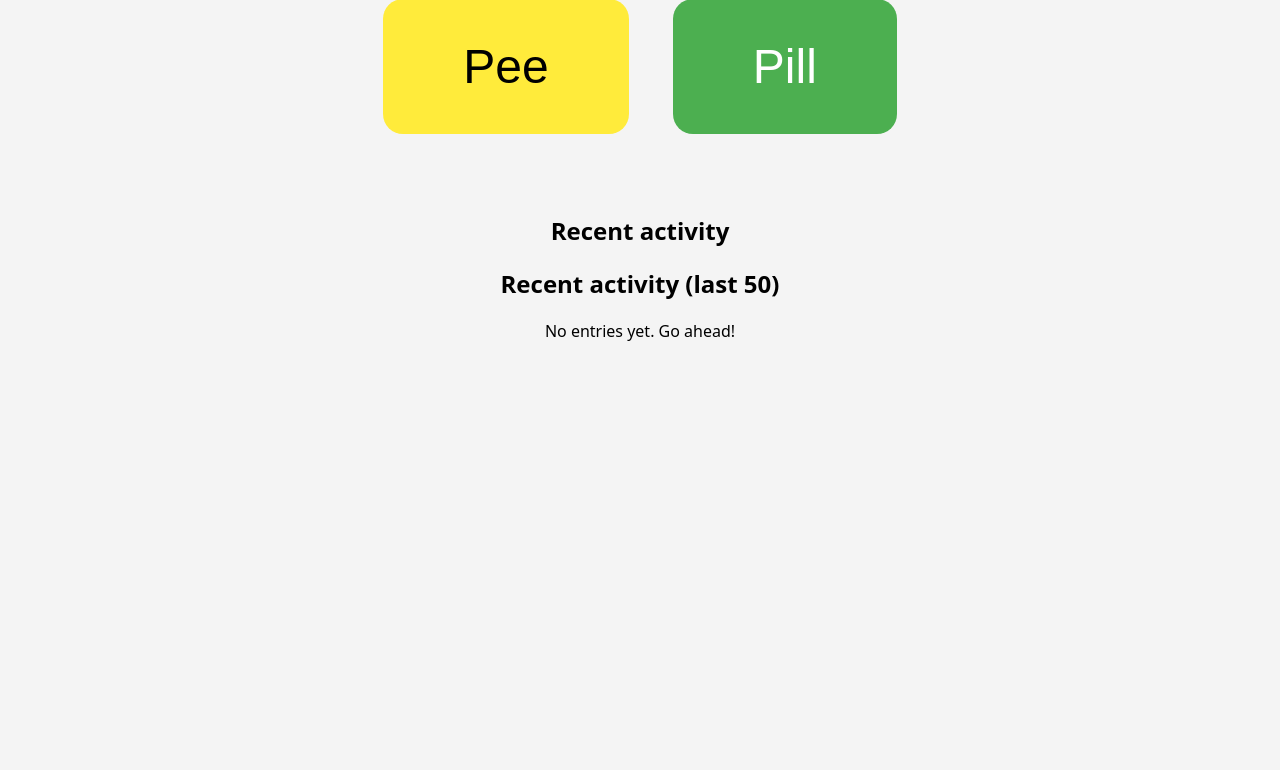
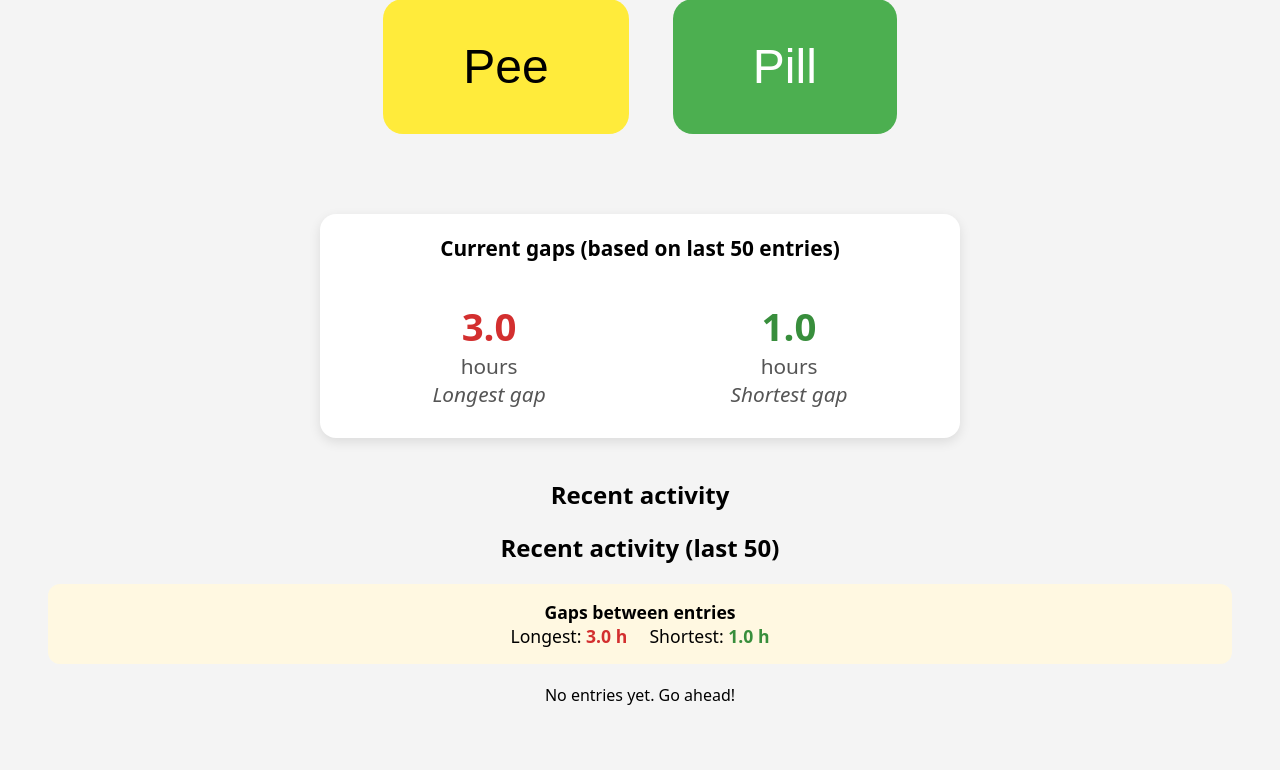
Before and after one commit to vladimir-zolotykh/bathlog, a Django app: page / in a window 1280 px wide. Shown: the part 193-963 px from the top of the page. Before the commit the page ends 534 px from the top, so only its background shows below. Run offline with Django 5.2, Linux system fonts and the light colour scheme; data that the repository does not hold is empty.

Commit message:
Checkout: largest/shortest gaps (constants)
Will fix it later

```diff
--- a/timestamp/templates/timestamp/home.html
+++ b/timestamp/templates/timestamp/home.html
@@ -52,6 +52,20 @@
     <div class="buttons">
         <button onclick="log('pee')" class="pee">Pee</button>
         <button onclick="log('pill')" class="pill">Pill</button>
+    </div>
+
+    <div style="margin: 40px auto; max-width: 600px; background: white; padding: 20px; border-radius: 16px; box-shadow: 0 4px 12px rgba(0,0,0,0.1); font-size: 1.3rem;">
+        <strong>Current gaps (based on last 50 entries)</strong><br><br>
+        <div style="display: flex; justify-content: space-around; flex-wrap: wrap;">
+            <div style="text-align: center; margin: 10px;">
+                <div style="font-size: 2.4rem; font-weight: bold; color: #d32f2f;">{{ max_gap|floatformat:1 }}</div>
+                <div style="color: #555;">hours<br><em>Longest gap</em></div>
+            </div>
+            <div style="text-align: center; margin: 10px;">
+                <div style="font-size: 2.4rem; font-weight: bold; color: #388e3c;">{{ min_gap|floatformat:1 }}</div>
+                <div style="color: #555;">hours<br><em>Shortest gap</em></div>
+            </div>
+        </div>
     </div>
 
     <div id="log-container" class="log">
--- a/timestamp/templates/timestamp/log_partial.html
+++ b/timestamp/templates/timestamp/log_partial.html
@@ -1,9 +1,21 @@
 {# timestamp/templates/timestamp/log_partial.html #}
+{# timestamp/templates/timestamp/log_partial.html #}
+
 <h2>Recent activity (last 50)</h2>
+
+<!-- Gap statistics – shown both in full page and in partial reload -->
+{% if max_gap is not None and min_gap is not None %}
+<div style="margin: 20px auto; padding: 16px; background: #fff8e1; border-radius: 12px; font-size: 1.1rem;">
+    <strong>Gaps between entries</strong><br>
+    Longest: <strong style="color: #d32f2f;">{{ max_gap|floatformat:1 }} h</strong>
+    Shortest: <strong style="color: #388e3c;">{{ min_gap|floatformat:1 }} h</strong>
+</div>
+{% endif %}
+
 {% for entry in entries %}
     <div class="entry {% if entry.action == 'pee' %}pee-entry{% else %}pill-entry{% endif %}">
-        {{ entry.timestamp|date:"ymd Hi" }}
-        {% if entry.action == 'pee' %}Pee{% else %}Pill{% endif %}
+        {{ entry.timestamp|date:"M d, H:i" }}  <!-- nicer date format -->
+        <strong>{% if entry.action == 'pee' %}Pee{% else %}Pill{% endif %}</strong>
         <button onclick="removeLog({{ entry.pk }})" class="action-button">Remove</button>
     </div>
 {% empty %}
--- a/timestamp/views.py
+++ b/timestamp/views.py
@@ -3,17 +3,60 @@
 from django.shortcuts import render, redirect, get_object_or_404
 from django.http import HttpResponse, HttpResponseBadRequest
 from django.views.decorators.http import require_POST
-from .models import LogEntry  # Assuming LogEntry is imported here
+from django.db.models import F, FloatField, Window
+from django.db.models.expressions import RawSQL
+from django.db.models.functions import Lag
+from django.db.models.expressions import ExpressionWrapper
+
+from .models import LogEntry
 
 
 def log_list(request):
     """Handles displaying the log entries and rendering the main page."""
-    entries = LogEntry.objects.all()[:50]
+
+    # entries = (
+    #     LogEntry.objects.order_by()
+    #     .order_by("timestamp")
+    #     .annotate(
+    #         prev_timestamp=Window(
+    #             expression=Lag("timestamp"),
+    #             order_by=F("timestamp").asc(),
+    #         )
+    #     )
+    #     .annotate(
+    #         time_diff=ExpressionWrapper(
+    #             RawSQL(
+    #                 "strftime('%%s', timestamp) - strftime('%%s', prev_timestamp)",
+    #                 [],  # required params argument
+    #             ),
+    #             output_field=FloatField(),
+    #         )
+    #     )
+    # )
+    # diffs = entries.exclude(prev_timestamp__isnull=True)
+
+    # max_gap = diffs.order_by("-time_diff").first()
+    # min_gap = diffs.order_by("time_diff").first()
+
+    # max_gap = max_gap_entry.time_diff if max_gap_entry else None
+    # min_gap = min_gap_entry.time_diff if min_gap_entry else None
+
+    # Limit entries for display
+    entries_for_display = LogEntry.objects.all()[:50]
+    min_gap, max_gap = 1, 3
+
+    context = {
+        "entries": entries_for_display,
+        # "entries": entries,
+        "max_gap": round(max_gap, 1) if max_gap is not None else None,
+        "min_gap": round(min_gap, 1) if min_gap is not None else None,
+    }
+
     # If ?partial=1 → render only the log list fragment
     if request.GET.get("partial"):
-        return render(request, "timestamp/log_partial.html", {"entries": entries})
+        return render(request, "timestamp/log_partial.html", context)
     # Default case: Render the full home page
-    return render(request, "timestamp/home.html", {"entries": entries})
+    return render(request, "timestamp/home.html", context)
 
 
 @require_POST
```
